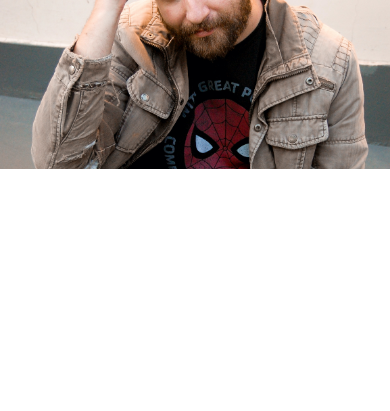
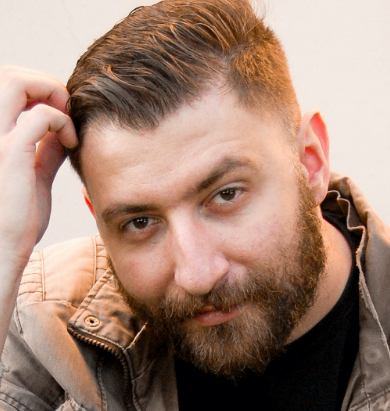
Before and after one commit to celsofabri/celsofabri-website, a Gatsby site: page / in a window 390 px wide. Shown: the part 84-495 px from the top of the page. Built offline with nearby package versions, Linux system fonts and the light colour scheme; Gatsby itself is replaced by a stand-in of ours.

Commit message:
improve: mobile experience

```diff
--- a/src/templates/Home/styled.js
+++ b/src/templates/Home/styled.js
@@ -17,10 +17,10 @@ export const StyledHomeSidebar = styled.aside`
   height: 100%;
 
   @media screen and (max-width: 768px) {
-    order: 2;
     justify-content: center;
+    align-items: flex-end;
     width: 100%;
-    height: 70%;
+    height: 100%;
   }
 `;
 
@@ -30,6 +30,7 @@ export const StyledHomeContent = styled.article`
   display: block;
   text-align: right;
   margin-right: -200px;
+  padding: 0 0 50px 0;
 
   h2 {
     margin: 5px;
@@ -106,8 +107,11 @@ export const StyledHomeImage = styled.div`
   }
 
   @media screen and (max-width: 768px) {
-    order: 1;
+    position: fixed;
+    top: 0;
+    left: 0;
+    z-index: 5;
     width: 100%;
-    height: 30%;
+    height: 100%;
   }
 `;
```
